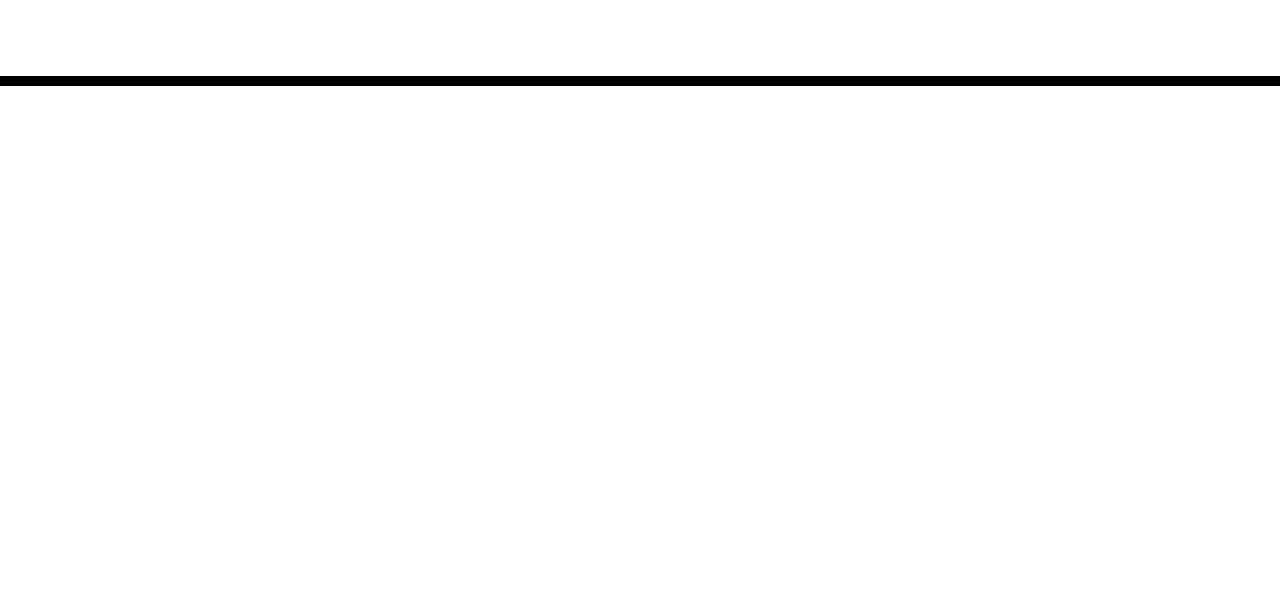
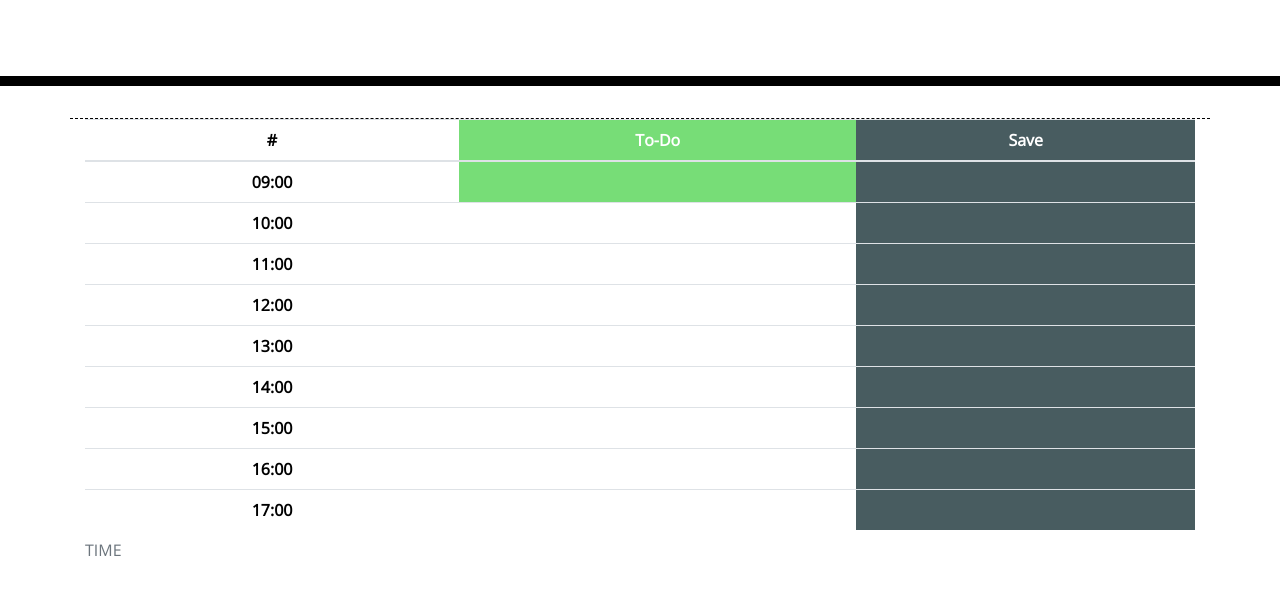
Before and after one commit to Bashi499/DailyPlanner37, a plain HTML site: page starter/index.html in a window 1280 px wide. Shown: the part 182-776 px from the top of the page. Drawn offline with nearby package versions, Linux system fonts and the light colour scheme.

Commit message:
made table

```diff
--- a/starter/index.html
+++ b/starter/index.html
@@ -29,11 +29,90 @@
       <p class="lead">A simple calendar app for scheduling your work day</p>
       <p id="currentDay" class="lead"></p>
     </header>
-    <div class="container">
-      <!-- Timeblocks go here -->
+
+    <div class="container hour">
+
+
+      <table class="table time-block hour">
+        <caption>TIME</caption>
+        <thead>
+          <tr>
+            <th scope="col">#</th>
+            <th scope class="hour past present future">To-Do</th>
+            <th scope class="blue">Save</th>
+          </tr>
+
+        </thead>
+        <tbody>
+          <tr>
+            <th scope="hour">09:00</th>
+            <td class="past present future"></td>
+            <td class="blue"></td>
+          </tr>
+
+          <tr>
+            <th scope="row">10:00</th>
+            <td></td>
+            <td class="blue"></td>
+          </tr>
+
+          <tr>
+            <th scope="row">11:00</th>
+            <td></td>
+            <td class="blue"></td>
+          </tr>
+
+          <tr>
+            <th scope="row">12:00</th>
+            <td></td>
+            <td class="blue"></td>
+          </tr>
+
+          <tr>
+            <th scope="row">13:00</th>
+            <td></td>
+            <td class="blue"></td>
+          </tr>
+
+          <tr>
+            <th scope="row">14:00</th>
+            <td></td>
+            <td class="blue"></td>
+          </tr>
+
+          <tr>
+            <th scope="row">15:00</th>
+            <td></td>
+            <td class="blue"></td>
+          </tr>
+
+          <tr>
+            <th scope="row">16:00</th>
+            <td></td>
+            <td class="blue"></td>
+          </tr>
+
+          <tr>
+            <th scope="row">17:00</th>
+            <td></td>
+            <td class="blue"></td>
+          </tr>
+        </tbody>
+      </table>
+
+
+
+
+
+
+
+      <div class="container">
+
+
     </div>
 
     <script src="https://cdnjs.cloudflare.com/ajax/libs/jquery/3.2.1/jquery.min.js"></script>
     <script src="https://cdnjs.cloudflare.com/ajax/libs/moment.js/2.24.0/moment.min.js"></script>
+
   </body>
 </html>
--- a/starter/style.css
+++ b/starter/style.css
@@ -47,6 +47,11 @@ textarea {
   color: white;
 }
 
+.blue{
+  background-color: #485c60;
+  color: white;
+}
+
 .present {
   background-color: #ff6961;
   color: white;
```
